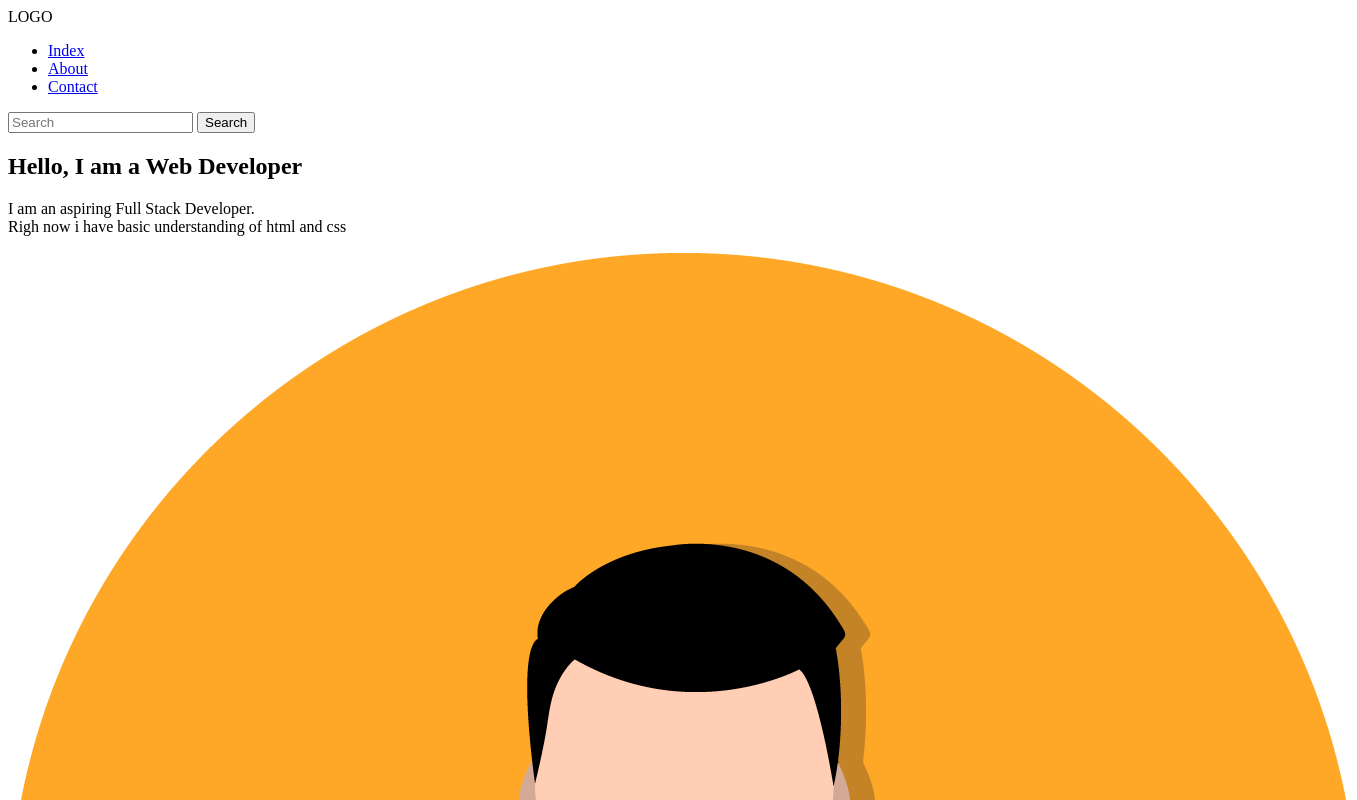
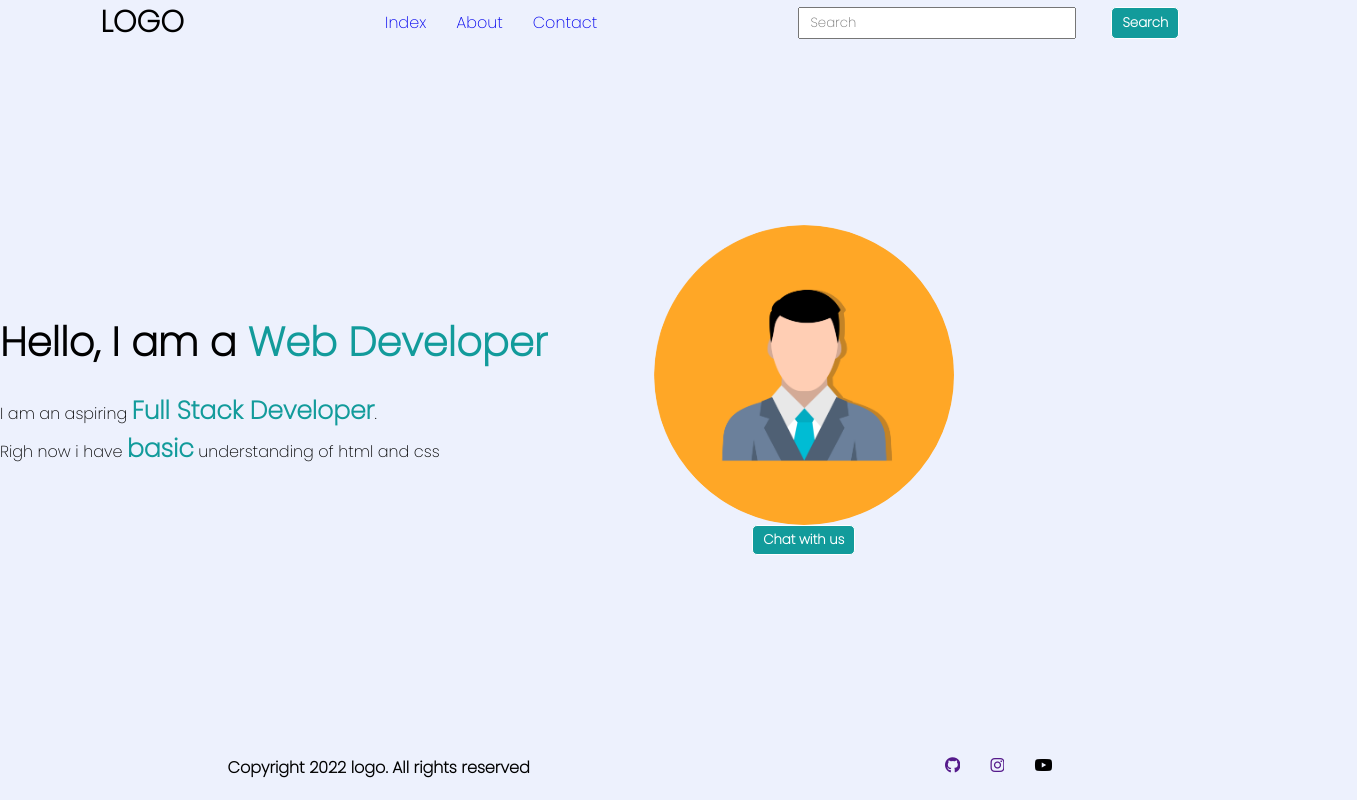
Before and after one commit to niteshsengar03/Intro_Page, a plain HTML site: page index.html in a window 1280 px wide. Shown: the top 800 px of the page, 1357 px wide, since content can reach past the window. Drawn offline with Linux system fonts and the light colour scheme.

Commit message:
Added the CSS file

```diff
--- a/index.html
+++ b/index.html
@@ -7,6 +7,10 @@
     <title>Document</title>
     <!-- font awesome  -->
     <script src="https://kit.fontawesome.com/25a1235417.js" crossorigin="anonymous"></script>
+    <!-- font from google    -->
+    <link rel="preconnect" href="https://fonts.googleapis.com">
+    <link rel="preconnect" href="https://fonts.gstatic.com" crossorigin>
+    <link href="https://fonts.googleapis.com/css2?family=Poppins:wght@200&display=swap" rel="stylesheet">
 </head>
 <body>
     <!-- header  -->
@@ -19,6 +23,7 @@
                 <li><a href="#">Index</a></li>
                 <li><a href="#">About</a></li>
                 <li><a href="#">Contact</a></li>
+
             </ul>
             <!-- Search box  -->
             <div class="search-field">
@@ -38,8 +43,9 @@
         <div class="hero-right-section">
             <img src="./avtar.png" alt="Person">
             <!-- Chat Button  -->
-            <button>Chat with us</button>
-
+            <div class="hero-right-section-btns">
+                <button>Chat with us</button>
+            </div>
         </div>
     </section>
     <section>
@@ -47,7 +53,7 @@
             <!-- Footer text  -->
             <p>Copyright 2022 logo. All rights reserved</p>
             <ul>
-                <!-- copide code from font awesome -->
+                <!-- copied code from font awesome -->
                 <li><a href=""><i class="fa-brands fa-github"></i></a></li>
                 <li><a href=""><i class="fa-brands fa-instagram"></i></a></li>
                 <li><a href=""></a><i class="fa-brands fa-youtube"></i></li>
--- a/style.css
+++ b/style.css
@@ -0,0 +1,141 @@
+*
+{
+    margin: 0;
+    padding: 0;
+    overflow: hidden;
+    font-family: 'Poppins', sans-serif;
+    box-sizing: border-box;
+}
+body{
+    height: 100vh;
+    width: 100vw;
+    background-color: #edf1fd;
+    display: flex;
+    flex-direction: column;
+    justify-content: space-between;
+}
+li{
+    list-style: none;
+    cursor: pointer;
+}
+a{
+    text-decoration: none;
+}
+button{
+    background-color: rgb(18,155,155);
+    padding: 4px 10px;
+    cursor: pointer;
+    color: white;
+    border: 1px solid white;
+    border-radius: 5px;
+    border-radius: 5px;
+    font-weight: 600;
+    width: fit-content;
+}
+button:hover{
+    background-color: white;
+    color: black;
+    border: 1px solid black;
+}
+
+nav{
+    display: flex;
+    width: 100%;
+    align-items: center;
+    justify-content: space-around;
+}
+
+
+nav .Logo{
+    font-weight: 700;
+    font-size: 30px;
+}
+
+nav ul{
+    display: flex;
+    align-items: center;
+    gap: 30px;
+    font-weight: 500;
+}
+nav ul li:hover{
+    text-decoration: underline;
+    font-weight: 900;
+}
+
+.search-field{
+    display: flex;
+    gap: 35px;
+}
+
+input{
+    padding: 4px 10px;
+}
+
+.hero-section{
+    display: flex;
+    align-items: center;
+}
+
+.hero-left-section h1{
+    font-size: 40px;
+    margin-bottom: 20px;
+    font-weight: 700;
+}
+
+.hero-left-section h1 span{
+    color: rgb(18,155,155);
+    font-weight: 900;
+    font-size: 2.5 rem;
+}
+
+.hero-left-section p{
+    font-weight: 500;
+}
+
+.hero-left-section p span{
+    font-weight: 700;
+    font-size: 25px;
+    color: rgb(18,155,155);
+}
+
+.hero-right-section{
+    display: flex;
+    flex-direction: column;
+    width: 40%;
+    align-items: center;
+    justify-content: center;
+    /* gap: 30px;  */
+
+}
+.hero-right-section-btns{
+    display :flex;
+    align-items: center;
+    gap: 30px;
+}
+
+.hero-right-section img{
+    height: 300px;
+    width:300px;
+    border-radius: 50%;
+}
+
+footer{
+    display: flex;
+    align-items: center;
+    padding: 20px;
+    justify-content: space-around;
+
+}
+footer p{
+    font-weight: 600;
+}
+
+footer ul{
+    display: flex;
+    gap: 30px;
+    align-items: center;
+}
+footer ul li a i:hover{
+
+    font-weight: 900;
+}
```
